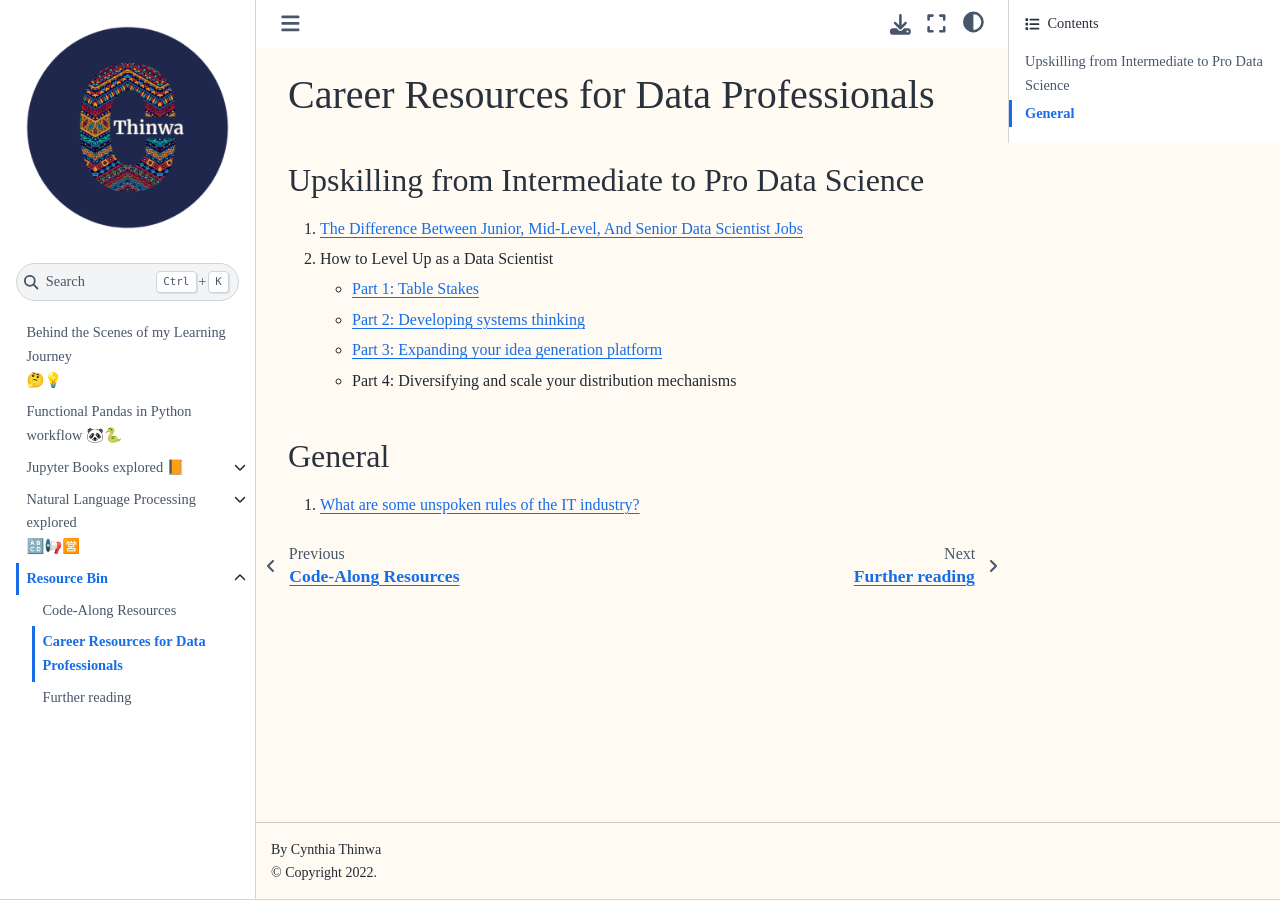
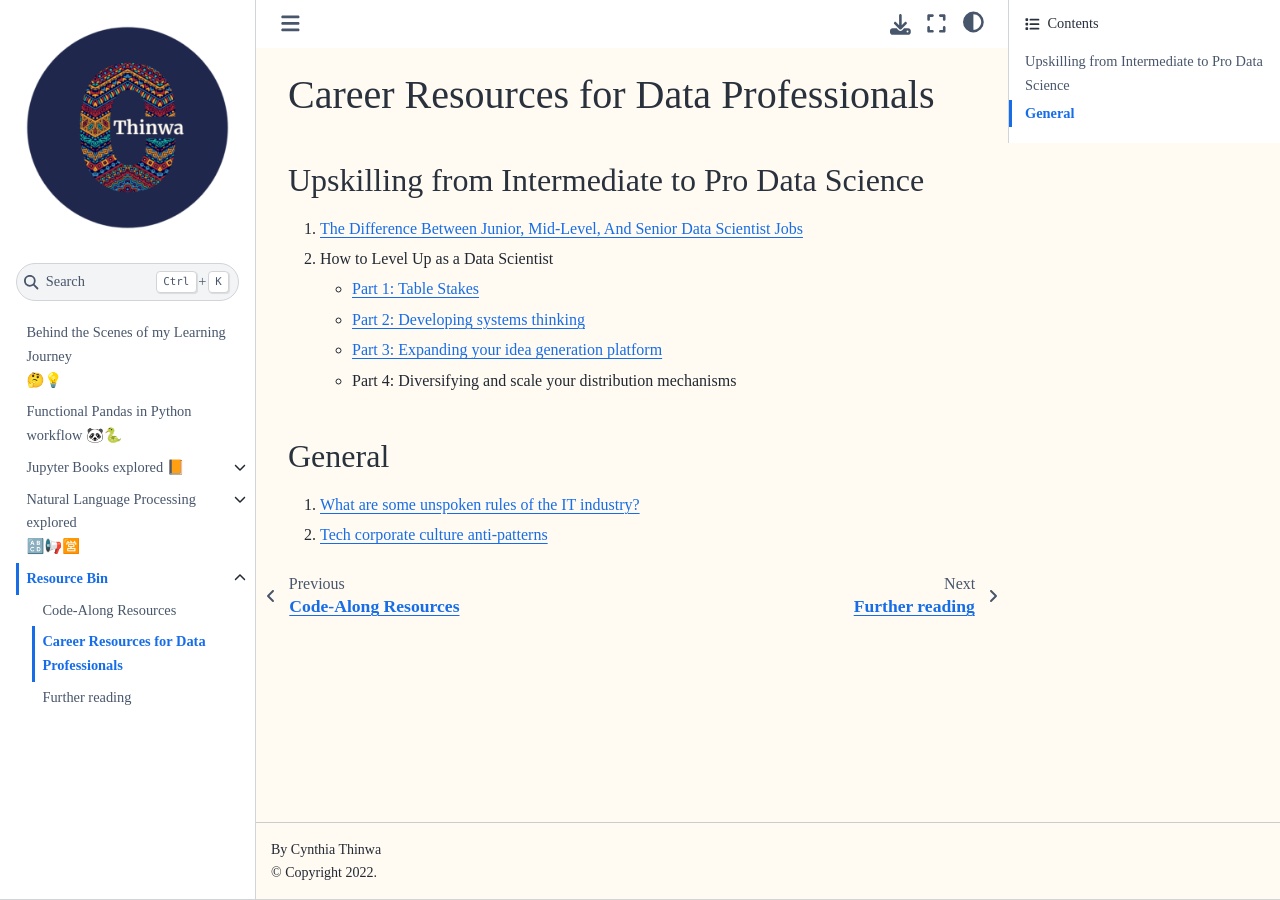
Before and after one commit to CeeThinwa/BTS-Continuous-Learning, a Jupyter Book: the page built from book/career_resources.md, in a window 1280 px wide. Built offline with Jupyter Book 1.0.4 settings and Sphinx 7.4.7 and the Sphinx Book theme 1.1.4, drawn with Linux system fonts in a browser that asks for light colours.

Commit message:
added link

```diff
--- a/book/career_resources.md
+++ b/book/career_resources.md
@@ -12,3 +12,4 @@
 ## General
 
 1. [What are some unspoken rules of the IT industry?](https://medium.com/@imjosef/what-are-some-unspoken-rules-of-the-i-t-industry-afe017bf6a5)
+2. [Tech corporate culture anti-patterns](https://medium.com/@cruise_woolens_0w/tech-corporate-culture-anti-patterns-ae24e6c46e2f)
```
